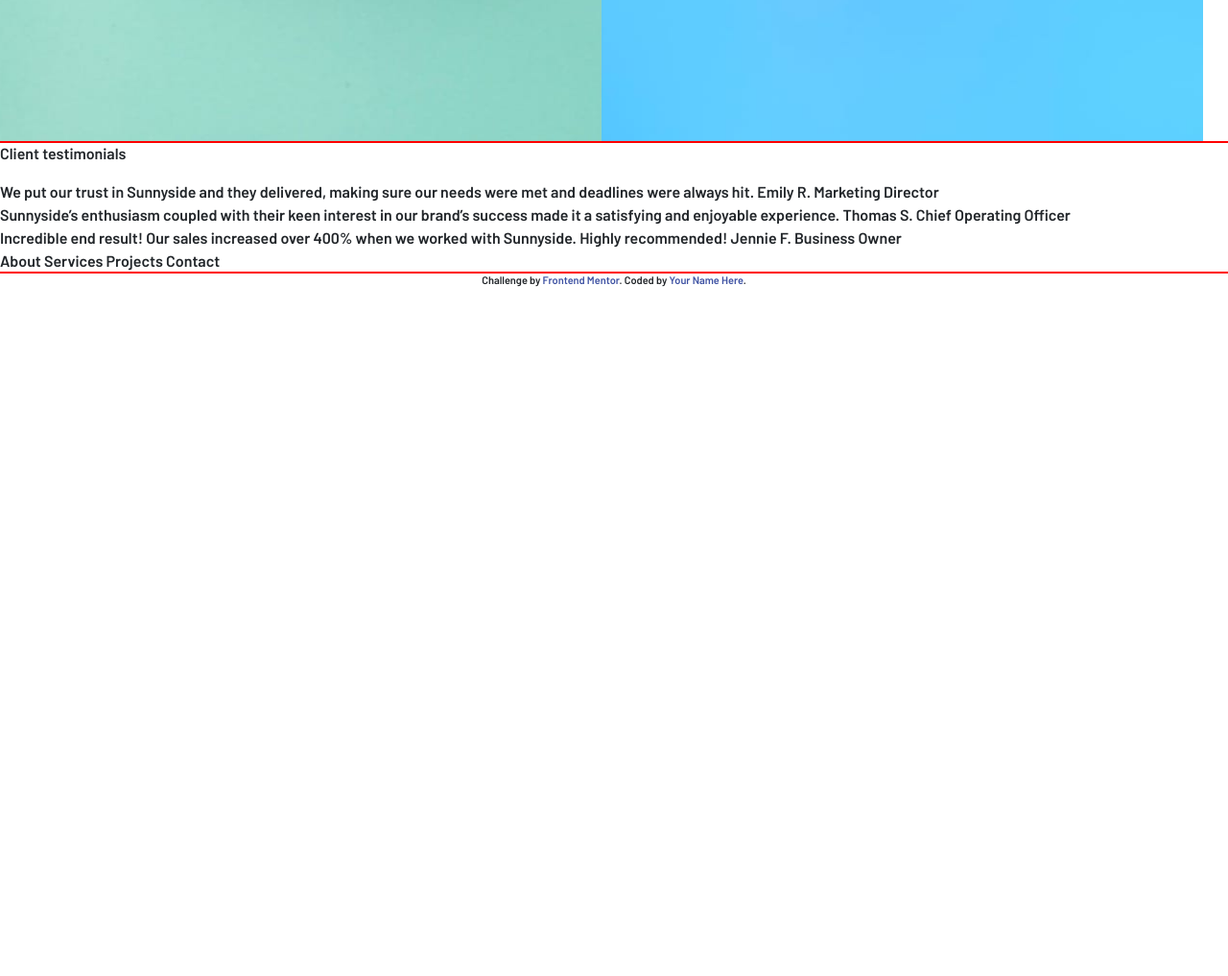
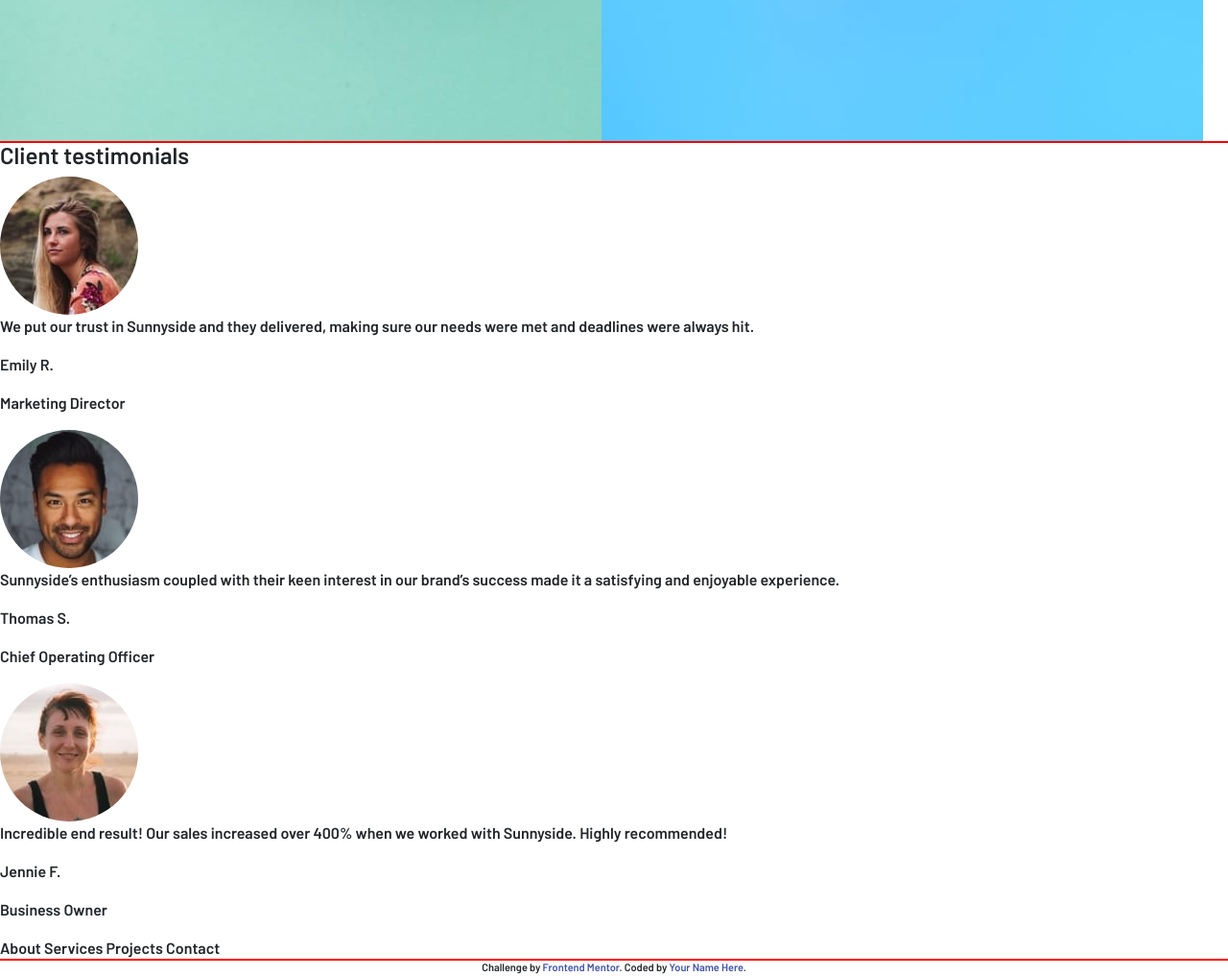
Before and after one commit to gusfoca/sunnyside-agency-landing, a plain HTML site: page index.html in a window 1280 px wide. Shown: the part 1779-2796 px from the top of the page at 96% size. Before the commit the page ends 2079 px from the top, so only its background shows below. Drawn offline with Linux system fonts and the light colour scheme.

Commit message:
Add testimonials html

```diff
--- a/index.html
+++ b/index.html
@@ -106,25 +106,34 @@
     </div>
 
     <div>
-        <p>Client testimonials</p>
+        <h4>Client testimonials</h4>
 
         <div>
-            We put our trust in Sunnyside and they delivered, making sure our needs were met and deadlines were always hit.
-            Emily R.
-            Marketing Director
+            <img src="./images/image-emily.jpg" class="rounded-circle">
+            <p>We put our trust in Sunnyside and they delivered, making sure our needs were met and deadlines were always hit.</p>
+            <div>
+                <p>Emily R.</p>
+                <p>Marketing Director</p>
+            </div>
         </div>
 
         <div>
-            Sunnyside’s enthusiasm coupled with their keen interest in our brand’s success made it a satisfying and enjoyable experience.
-            Thomas S.
-            Chief Operating Officer
+            <img src="./images/image-thomas.jpg" class="rounded-circle">
+            <p>Sunnyside’s enthusiasm coupled with their keen interest in our brand’s success made it a satisfying and enjoyable experience.</p>
+            <div>
+                <p>Thomas S.</p>
+                <p>Chief Operating Officer</p>
+            </div>
         </div>
 
 
         <div>
-            Incredible end result! Our sales increased over 400% when we worked with Sunnyside. Highly recommended!
-            Jennie F.
-            Business Owner
+            <img src="./images/image-jennie.jpg" class="rounded-circle">
+            <p>Incredible end result! Our sales increased over 400% when we worked with Sunnyside. Highly recommended!</p>
+            <div>
+                <p>Jennie F.</p>
+                <p>Business Owner</p>
+            </div>
         </div>
 
 
```
